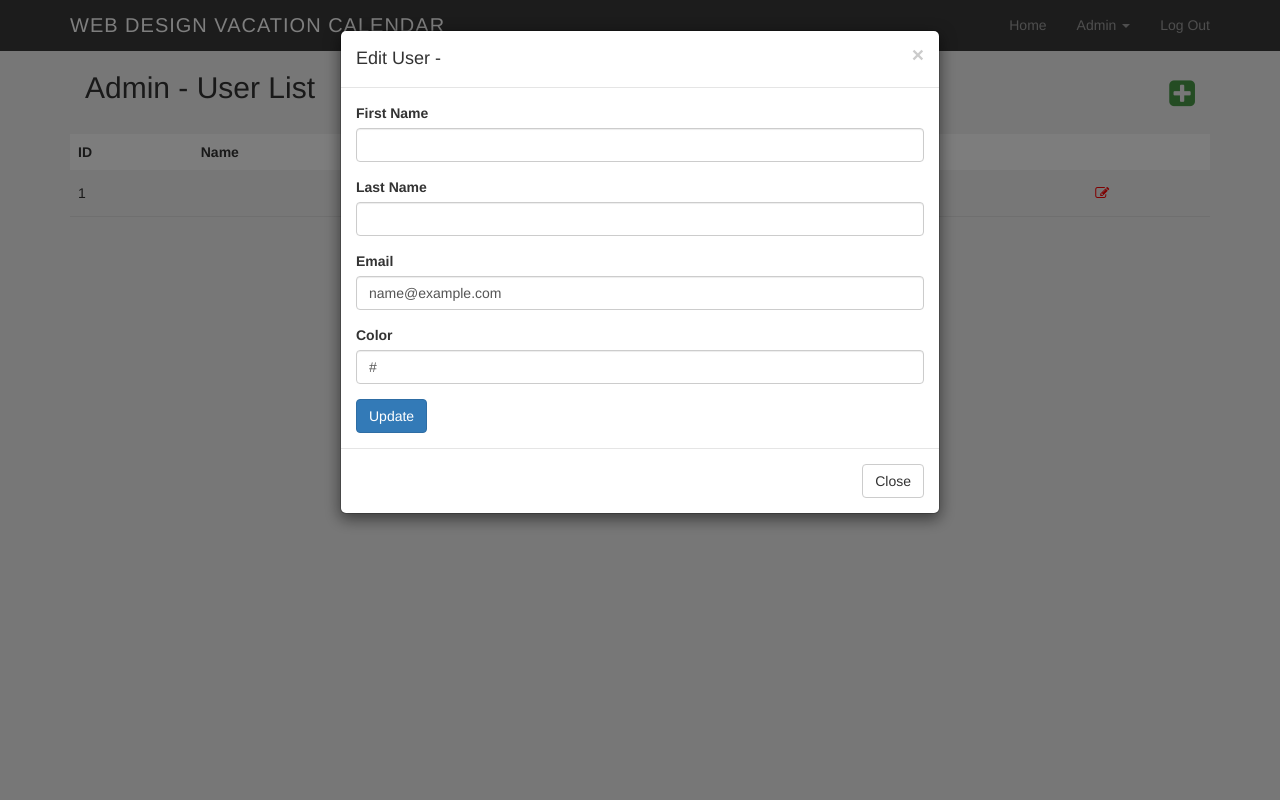
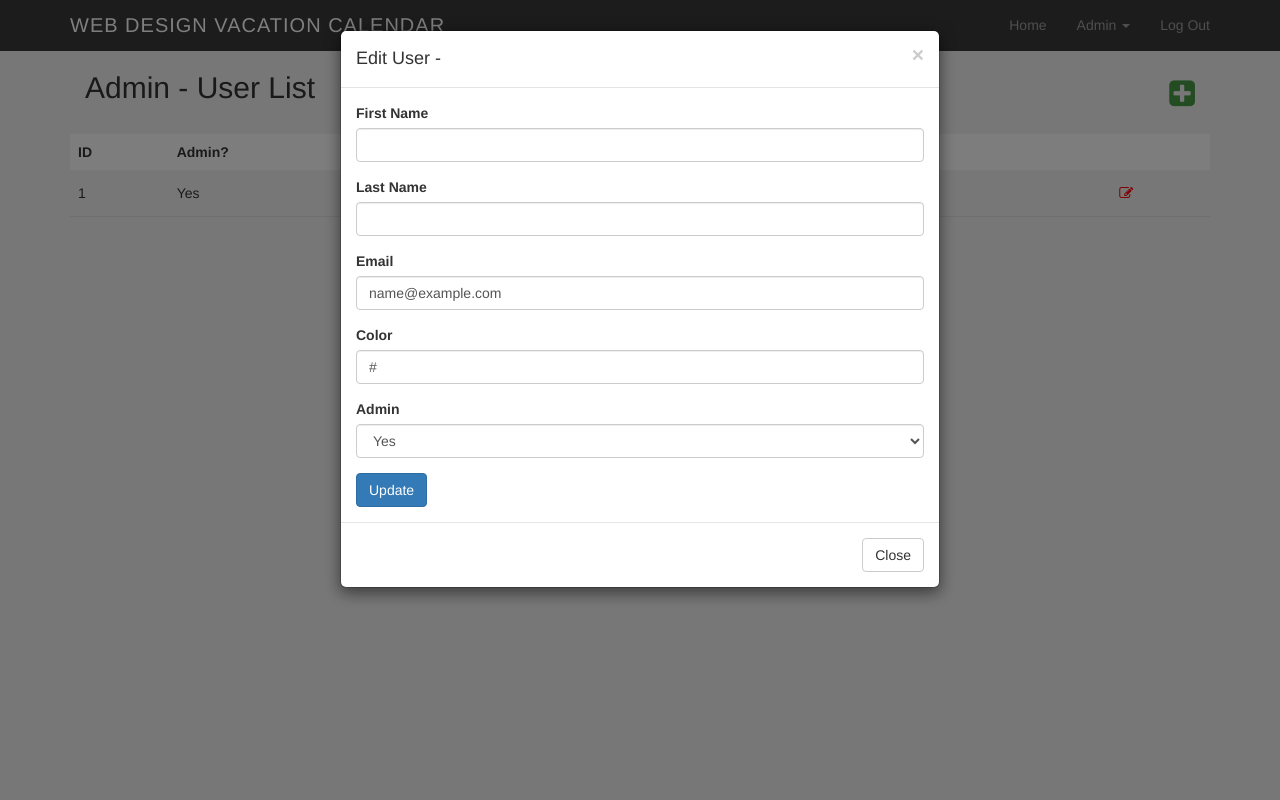
Before and after one commit to ronpearl/Vacation-Calendar, a PHP site: page /admin/ in a window 1280 px wide, after a click that opens the changed part. Run offline with PHP 8.4, Linux system fonts and the light colour scheme; the visitor is signed in with stand-in values (Sample User, id 1); some libraries are stand-ins or nearby versions.

Commit message:
Admin Update
User management added.  Also added ability to manage admin rights.

```diff
--- a/admin/index.php
+++ b/admin/index.php
@@ -35,7 +35,7 @@
         <meta http-equiv="X-UA-Compatible" content="IE=edge">
         <meta name="viewport" content="width=device-width, initial-scale=1">
         <!-- The above 3 meta tags *must* come first in the head; any other head content must come *after* these tags -->
-        <title>Vacation Calendar - ADMIN</title>
+        <title>Vacation Calendar - ADMIN - GCU Web Design</title>
 
         <!-- Bootstrap -->
         <link href="../css/bootstrap.min.css" rel="stylesheet">
@@ -94,11 +94,13 @@
                         echo $e->getMessage();
                     }
 
-                    echo '
+
+					echo '
                         <table class="userTable">
                             <tbody>
                                 <tr>
                                     <th>ID</th>
+									<th>Admin?</th>
                                     <th>Name</th>
                                     <th>Email</th>
 									<th></th>
@@ -113,17 +115,21 @@
                         $lName = $userInfo['last'];
                         $email = $userInfo['email'];
 						$userColor = $userInfo['color'];
+						$adminStat = $userInfo['admin'];
+                        	$isAdmin = ($adminStat == '1' ? "Yes" : "No");
 
                         echo '
                             <tr>
                                 <td>'.$uid.'</td>
+								<td>'.$isAdmin.'</td>
                                 <td>'.$fName.' '.$lName.'</td>
                                 <td>'.$email.'</td>
                                 <td></td>
-                                <td><i class="fa fa-pencil-square-o" data-toggle="modal" data-target="#userModal" data-tooltip="tooltip" title="Edit" data-usernumber="'.$uid.'" data-firstname="'.$fName.'" data-lastname="'.$lName.'" data-emailaddy="'.$email.'" data-color="'.$userColor.'" style="color: #ff0000; cursor: pointer;"></i></td>
+                                <td><i class="fa fa-pencil-square-o" data-toggle="modal" data-target="#userModal" data-tooltip="tooltip" title="Edit" data-usernumber="'.$uid.'" data-firstname="'.$fName.'" data-lastname="'.$lName.'" data-emailaddy="'.$email.'" data-color="'.$userColor.'" data-adminstatus="'.$adminStat.'" style="color: #ff0000; cursor: pointer;"></i></td>
                             </tr>
                         ';
                     }
+
 
                     echo '
                             </tbody>
@@ -165,6 +171,13 @@
                         <label for="color" class="control-label">Color</label>
                         <input type="text" class="form-control" name="color" id="userColorpicker" required>
                     </div>
+                    <div class="form-group">
+                    	<label for="adminStat">Admin</label>
+                        <select class="form-control" name="adminStat" id="adminStatSelect">
+                        	<option value="0">No</option>
+                            <option value="1">Yes</option>
+                        </select>
+                    </div>
                   <input type="hidden" name="userID" id="hiddenUserID" value="">
                   <input type="submit" class="btn btn-primary" name="submit" value="Update">
                 </form>
@@ -184,6 +197,7 @@
 			  var userName = button.data('firstname') + " " + button.data('lastname');
 			  var userID = button.data('usernumber');
 			  var userEmail = button.data('emailaddy');
+			  var adminStat = button.data('adminstatus');
 				  // If necessary, you could initiate an AJAX request here (and then do the updating in a callback).
 				  // Update the modal's content. We'll use jQuery here, but you could use a data binding library or other methods instead.
 			  var modal = $(this)
@@ -194,6 +208,7 @@
 			  modal.find('input[id="hiddenUserID"]').val(userID);
 			  modal.find('#emailOnForm').val(userEmail);
 			  modal.find('#userColorpicker').val("#"+button.data('color'));
+			  modal.find('#adminStatSelect>option:eq('+adminStat+')').prop('selected', true);
 			})
 		</script>
 
@@ -222,6 +237,13 @@
                     <div class="form-group">
                         <label for="color" class="control-label">Color</label>
                         <input type="text" class="form-control" name="color" id="userColorpicker2" required>
+                    </div>
+                    <div class="form-group">
+                        <label for="adminStat" class="control-label">Admin</label>
+                        <select class="form-control" name="adminStat" id="adminStatus">
+                        	<option value="0">No</option>
+                            <option value="1">Yes</option>
+                        </select>
                     </div>
                   <input type="hidden" name="userID" id="hiddenUserID" value="">
                   <input type="submit" class="btn btn-primary" name="submit" value="Update">
```
Also changed, not shown: admin/addUser.php (+5 -4 lines), admin/updateUser.php (+4 -3 lines).
